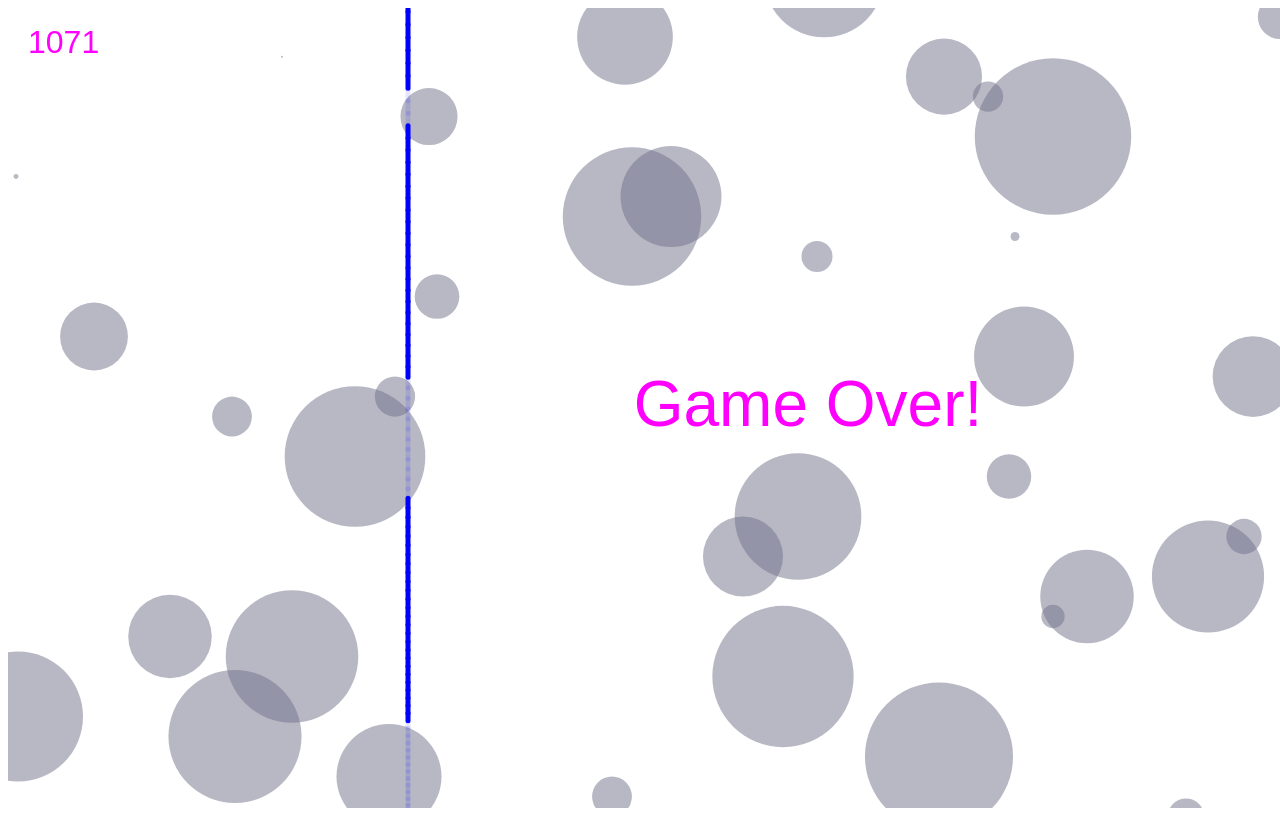
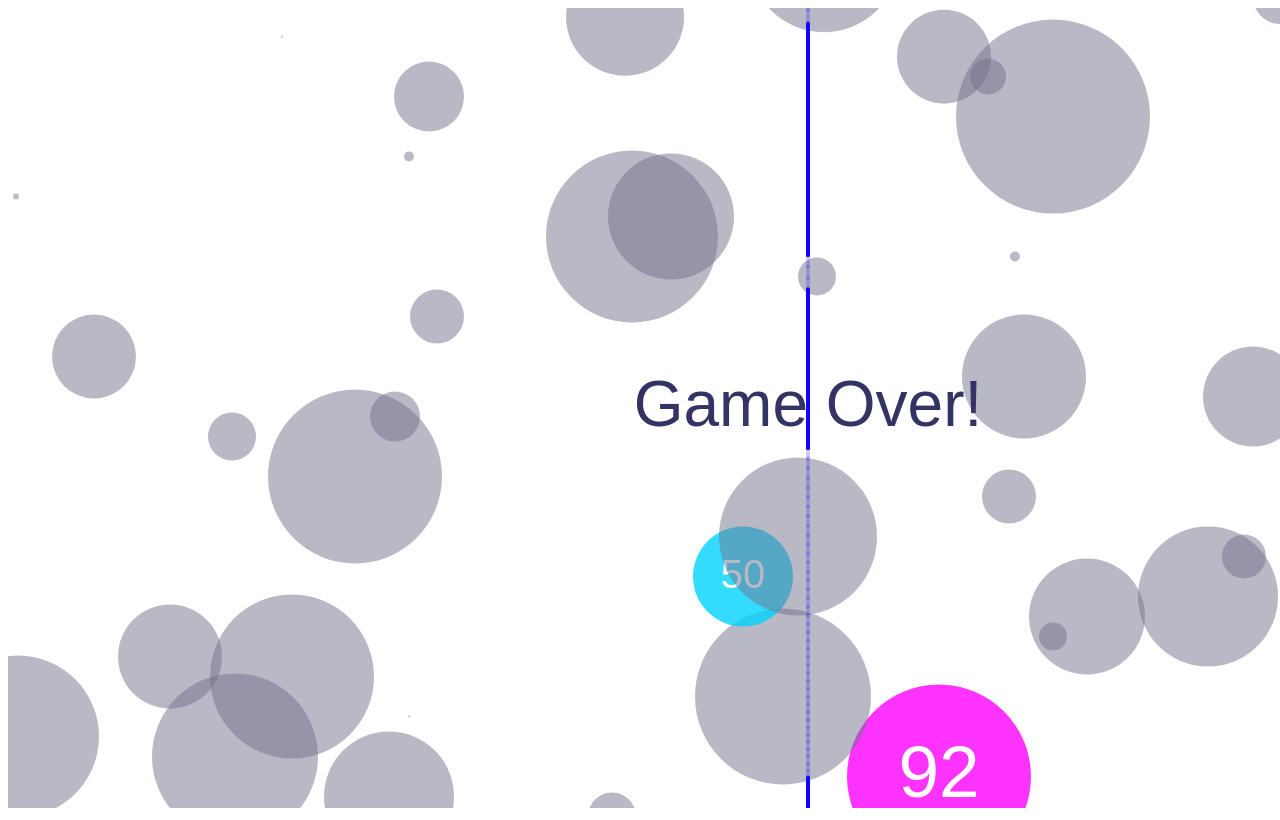
Before and after one commit to semicolin/solarskier, a plain HTML site: page index.html in a window 1280 px wide. Shown: the top 820 px of the page. Drawn offline with Linux system fonts and the light colour scheme.

Commit message:
scoring, optimization, cleanup

```diff
--- a/ski.js
+++ b/ski.js
@@ -4,11 +4,11 @@ jQuery(function($) {
         KEY_RIGHT = 39,
         KEY_DOWN = 40,
         KEY_SPACE = 32;
-    var LEFT = 1,
-        RIGHT = 2;
+    var LEFT = -1,
+        STRAIGHT = 0,
+        RIGHT = 1;
     var game = {
         fps: 30,
-        scrollPos: 0,
         scrollSpeed: 2,
         scrollAccel: 0.001,
         gameOver: false,
@@ -17,50 +17,48 @@ jQuery(function($) {
             this.context = canvas.get(0).getContext('2d');
             this.width = this.canvas.width();
             this.height = this.canvas.height();
+            this.scrollPos = 0;
+            this.gameOver = false;
+            level.init(this.width, this.height);
+            player.init(this.width, this.height);
+            score.init();
             this.keys = {};
             $(document).on('keydown', this.keydown.bind(this));
             $(document).on('keyup', this.keyup.bind(this));
-            level.init(this.width, this.height);
-            this.gameOver = false;
             setInterval(this.tick.bind(this), 1000 / this.fps);
         },
         tick: function() {
-            if (this.gameOver) {
-                if (this.scrollPos > 0) {
-                    this.scrollPos += this.scrollSpeed;
-                    this.context.setTransform(1,0,0,1,0,this.scrollPos);
-                }
-                this.context.clearRect(0, -this.scrollPos, this.width, this.height);
-                level.draw(this.context, this.scrollPos);
-                player.draw(this.context, this.scrollPos);
-                score.draw(this.context, this.scrollPos);
-                this.context.fillStyle = color(300);
-                this.context.font = '64px sans-serif';
-                this.context.textAlign = 'center';
-                this.context.textBaseline = 'middle';
-                this.context.fillText('Game Over!', this.width/2, this.height/2 - this.scrollPos);
-            } else {
-                this.scrollSpeed += this.scrollAccel;
-                this.scrollPos += this.scrollSpeed;
-                this.context.setTransform(1,0,0,1,0,this.scrollPos);
-                this.context.clearRect(0, -this.scrollPos, this.width, this.height);
-                //this.context.translate(0, this.scrollSpeed);
-                /*
-                if (player.y < 100 - this.scrollPos) {
-                    this.scrollSpeed = -player.speed * Math.sin(player.bearing);
-                } */
+            this.scrollSpeed += this.scrollAccel;
+            if (this.scrollPos <= 0) {
+                this.scrollPos -= this.scrollSpeed;
+            }
+            this.context.setTransform(1,0,0,1,0,-this.scrollPos);
+            this.context.clearRect(0, this.scrollPos, this.width, this.height);
+            if (!this.gameOver) {
                 level.update(this.scrollPos);
                 player.update();
-                score.update();
-                level.draw(this.context, this.scrollPos);
-                player.draw(this.context, this.scrollPos);
-                score.draw(this.context, this.scrollPos);
-                if (player.x < 0 || player.y < 0 - this.scrollPos || player.x > this.width || player.y > this.height - this.scrollPos) {
-                    this.scrollSpeed = -3;
-                    //level.firstObstacle = 0;
-                    this.gameOver = true;
-                }
             }
+            level.clip(this.scrollPos, this.scrollPos + this.height);
+            player.clip(this.scrollPos, this.scrollPos + this.height);
+            level.draw(this.context);
+            player.draw(this.context);
+            score.draw(this.context, this.scrollPos);
+            if (this.gameOver) {
+                this.drawGameOver();
+            }
+            if (player.x < 0 || player.y < 0 + this.scrollPos || player.x > this.width || player.y > this.height + this.scrollPos) {
+                this.gameOver = true;
+                this.scrollAccel = 0;
+                this.scrollSpeed = -3;
+                score.save();
+            }
+        },
+        drawGameOver: function() {
+            this.context.fillStyle = '#333366';
+            this.context.font = '64px sans-serif';
+            this.context.textAlign = 'center';
+            this.context.textBaseline = 'middle';
+            this.context.fillText('Game Over!', this.width/2, this.height/2 + this.scrollPos);
         },
         keydown: function(e) {
             this.keys[e.which] = true;
@@ -70,81 +68,101 @@ jQuery(function($) {
         }
     };
     var score = {
-        dist: 0,
-        update: function() {
-            this.dist += player.speed;
+        init: function() {
+            this.points = 0;
+            this.best = 0;
+            if (document.cookie) {
+                this.best = document.cookie.split('=')[1];
+            }
         },
-        draw: function(ctx, pos) {
-            ctx.fillStyle = color(300);
-            ctx.font = '32px sans-serif';
-            ctx.textAlign = 'left';
-            ctx.textBaseline = 'top';
-            ctx.fillText(Math.floor(this.dist), 20, 20 - pos);
-
-            ctx.fillStyle = color(180);
+        draw: function(ctx, top) {
             ctx.textAlign = 'right';
             ctx.textBaseline = 'top';
-            ctx.fillText(player.history.length, game.width - 20, 20 - pos);
+
+            ctx.fillStyle = color(player.hue);
+            ctx.font = '32px sans-serif';
+            ctx.fillText(this.format(this.points), game.width - 20, top + 80);
+            ctx.font = '16px sans-serif';
+            ctx.fillText('score', game.width - 20, top + 110);
+
+            ctx.fillStyle = color(player.hueBase - (player.hue - player.hueBase));
+            ctx.font = '32px sans-serif';
+            ctx.fillText(this.format(this.best), game.width - 20, top + 20);
+            ctx.font = '16px sans-serif';
+            ctx.fillText('best', game.width - 20, top + 50);
+        },
+        format: function(pts) {
+            var string = '' + pts;
+            var result = '';
+            for (var i=1; i<=string.length; i++) {
+                result = string[string.length-i] + result
+                if (i%3===0) {
+                    result = ' ' + result;
+                }
+            }
+            return result;
+        },
+        save: function() {
+            if (this.points > this.best) {
+                this.best = this.points;
+                var d = new Date();
+                d.setTime(d.getTime()+(365*24*60*60*1000));
+                document.cookie = 'best=' + this.best + ';expires=' + d.toGMTString();
+            }
         }
     };
     var player = {
-        bearing: -Math.PI/2,
-        x: 400,
-        y: 800,
-        hue: 240,
-        hueBase: 240,
-        hueMax: 300,
-        hueMin: 180,
+        hueBase: 245,
+        hueShift: 55,
         hueStep: 5,
-        width: 5,
-        widthBase: 5,
-        widthStep: 3,
-        widthMin: 3,
-        charge: 0,
-        chargeDir: null,
-        chargeMax: 10,
-        chargeSpeed: 0.2,
-        chargeSpeedTurn: 0.1,
-        jump: 0,
-        jumpSpeed: 1,
-        speed: 3,
+        widthBase: 4,
+        widthStep: 0.1,
+        speedMin: 3,
         accel: 0.08,
-        deccel: 0.05,
-        speedMin: 3,
+        deccel: 0.001,
         turnRate: Math.PI/20,
-        turnDur: 0,
-        historyMax: 100,
-        history: [],
-        update: function() {
-            var turning;
-            var charging = game.keys[KEY_SPACE];
-            var obstacle = level.isObstacle(this.x, this.y);
-
+        frictionMax: 200,
+        recovery: 22,
+        init: function(width, height) {
+            this.x = Math.floor(width/2);
+            this.y = height - 1;
+            this.bearing = -Math.PI/2;
+            this.history = [];
+            this.historyMin = 0;
+            this.historyMax = 0;
+            this.width = this.widthBase;
+            this.hue = this.hueBase;
+            this.speed = this.speedMin;
+            this.friction = 0;
+            this.obstructed = false;
+        },
+        update: function(top, bottom) {
             // TURN
-            if (game.keys[KEY_LEFT] && this.chargeDir !== 'right' && !obstacle) { // && this.jump <= 0
-                turning = 'left';
-                this.turnDur += 1;
-                //this.speed -= this.deccel;
-                this.speed -= this.turnDur * this.turnDur * 0.0005;
-                this.bearing -= this.turnRate;
-                if (this.hue > this.hueMin) {
+            if (game.keys[KEY_LEFT] && !this.obstructed && this.turning !== RIGHT) { // && this.jump <= 0  && this.chargeDir !== RIGHT
+                this.turning = LEFT;
+                this.friction += this.speed;
+                this.friction = Math.min(this.friction, this.frictionMax);
+                this.speed -= this.friction * this.deccel;
+                this.bearing = (this.bearing - this.turnRate) % (2*Math.PI);
+                if (this.hue > this.hueBase - this.hueShift) {
                     this.hue -= this.hueStep;
                 }
-            } else if(game.keys[KEY_RIGHT] && this.chargeDir !== 'left' && !obstacle) { // && this.jump <= 0
-                turning = 'right';
-                this.turnDur += 1;
-                //this.speed -= this.deccel;
-                this.speed -= this.turnDur * this.turnDur * 0.0005;
-                this.bearing += this.turnRate;
-                if (this.hue < this.hueMax) {
+            } else if(game.keys[KEY_RIGHT] && !this.obstructed && this.turning !== LEFT) { // && this.jump <= 0 && this.chargeDir !== LEFT
+                this.turning = RIGHT;
+                this.friction += this.speed;
+                this.friction = Math.min(this.friction, this.frictionMax);
+                this.speed -= this.friction * this.deccel;
+                this.bearing = (this.bearing + this.turnRate) % (2*Math.PI);
+                if (this.hue < this.hueBase + this.hueShift) {
                     this.hue += this.hueStep;
                 }
             } else {
-                turning = false;
-                this.turnDur = 0;
-                if (this.jump <= 0) {
-                    this.speed += this.accel;
+                this.friction -= this.recovery;
+                if (this.friction <= 0) {
+                    this.friction = 0;
+                    this.turning = STRAIGHT;
                 }
+                this.speed += this.accel;
                 if (this.hue > this.hueBase) {
                     this.hue -= this.hueStep;
                 } else if (this.hue < this.hueBase) {
@@ -152,53 +170,15 @@ jQuery(function($) {
                 }
             }
 
-            // CHARGE
-            if((charging || turning) && this.jump <= 0 && this.charge < this.chargeMax) {
-                if (charging) {
-                    this.charge += this.chargeSpeed;
-                    this.jump -= this.chargeSpeed;
-                }
-                if (turning) {
-                    if (!this.chargeDir) {
-                        this.chargeDir = turning;
-                    }
-                    if (this.chargeDir === turning) {
-                        this.charge += this.chargeSpeedTurn * this.speed/3;
-                        this.jump -= this.chargeSpeedTurn * this.speed/3;
-                    }
-                }
-            // JUMP
-            } else if (this.charge > 0) {
-                this.jump += this.jumpSpeed;
-                if (this.jump > 0) {
-                    this.charge -= this.jumpSpeed;
-                }
-            // FALL
-            } else if (this.jump > 0) {
-                this.chargeDir = null;
-                this.jump -= this.jumpSpeed;
-                if (this.jump < 0) {
-                    this.jump = 0;
-                }
-                this.charge = 0;
-            }
-            this.width = this.widthBase - this.widthStep * this.jump;
-            if (this.width < this.widthMin) { this.width = this.widthMin; }
-
-            /*
-            this.alpha = 1 - this.jump * 0.2;
-            if (this.alpha < 0.1) { this.alpha = 0.1; }
-            */
+            this.alpha = 1;
+            this.alpha = this.obstructed ? 0.2 : this.alpha;
 
             // MOVE
-            if (this.speed < this.speedMin) {
-                this.speed = this.speedMin;
-            }
+            this.speed = Math.max(this.speed, this.speedMin);
             this.x += this.speed * Math.cos(this.bearing);
             this.y += this.speed * Math.sin(this.bearing);
 
-            this.alpha = 1;
-            if (obstacle) { this.alpha = 0.1; }
+            this.width = this.widthBase + this.widthStep * this.friction;
 
             this.history.push({
                 x: this.x,
@@ -206,20 +186,28 @@ jQuery(function($) {
                 w: this.width,
                 c: color(this.hue, this.alpha)
             });
-            /*
-            if (this.history.length > this.historyMax) {
-                this.history.shift();
-            }*/
-            console.log('charge: ' + this.charge + '   jump: ' + this.jump + '   dir: ' + this.chargeDir + '  hist: ' + this.history.length);
+            this.historyMax += 1;
+        },
+        clip: function(top, bottom) {
+            while (this.history[this.historyMin].y > bottom + 20) {
+                this.historyMin += 1;
+            }
+            while (this.history[this.historyMax-1].y < top - 20) {
+                this.historyMax -= 1;
+            }
+            if (this.historyMin > 0 && this.history[this.historyMin-1].y < bottom + 20) {
+                this.historyMin = Math.max(0, this.historyMax - 600);
+            }
+            //console.log('player',this.historyMin, this.historyMax, this.history.length);
         },
         draw: function(ctx) {
             ctx.lineWidth = this.width;
             ctx.strokeStyle = color(this.hue, this.alpha);
             ctx.lineCap = 'round';
             var h0 = 0; // Math.max(0, this.history.length - this.historyMax);
-            var x = this.history[h0].x;
-            var y = this.history[h0].y;
-            for (var i=h0+1; i<this.history.length; i++) {
+            var x = this.history[this.historyMin].x;
+            var y = this.history[this.historyMin].y;
+            for (var i=this.historyMin+1; i<this.history.length; i++) {
                 var h = this.history[i];
                 ctx.lineWidth = h.w;
                 ctx.strokeStyle = h.c;
@@ -233,61 +221,101 @@ jQuery(function($) {
         }
     };
     var level = {
-        obstacleRate: 20,
+        obstacleRateBase: 20,
         obstacleRateAccel: 0.002,
-        radiusMax: 80,
+        radiusMax: 100,
+        slalomDist: 50,
         init: function(width, height) {
+            this.obstacleRate = this.obstacleRateBase;
             this.width = width;
-            this.height= height;
+            this.height = height;
             this.obstacles = [];
-            for (var i=this.height+this.radiusMax; i>-this.radiusMax; i-=this.obstacleRate) {
+            for (var i=height+this.radiusMax; i>-this.radiusMax; i-=this.obstacleRate) {
                 this.addObstacle(i);
             }
-            this.firstObstacle = 0;
+            this.obstacleMin = 0;
+            this.obstacleMax = this.obstacles.length;
+            this.styleSlalomLeft = color(player.hueBase - player.hueShift, 0.8);
+            this.styleSlalomRight = color(player.hueBase + player.hueShift, 0.8);
         },
-        update: function(pos) {
-            //console.log('pos: ' + pos + '   obs: ' + this.obstacles[this.obstacles.length-1].y);
+        update: function(top) {
             this.obstacleRate -= this.obstacleRateAccel;
             while (true) {
                 var nextObstacle = this.obstacles[this.obstacles.length-1].y - this.obstacleRate;
-                if (nextObstacle < -pos-this.radiusMax) { break; }
+                if (nextObstacle < top - this.radiusMax) { break; }
                 this.addObstacle(nextObstacle);
+                this.obstacleMax += 1;
             }
-            /*
-            if (pos % 12 === 0) {
-                // this.obstacles.shift();
-                this.firstObstacle += 1;
-                this.addObstacle(-pos-100);
-            } */
+            var x = player.x;
+            var y = player.y;
+            var b = (player.bearing + 2*Math.PI);
+            player.obstructed = false;
+            for (var i=this.obstacleMin; i<this.obstacleMax; i++) {
+                var o = this.obstacles[i];
+                var dx = x - o.x;
+                var dy = y - o.y;
+                var rs = o.r + this.slalomDist;
+                var sumSq = dx*dx + dy*dy;
+                if (sumSq < o.r*o.r) { // hit obstacle
+                    player.obstructed = true;
+                    o.hit = true;
+                    if (o.s) {
+                        score.points -= o.r;
+                        o.s = false;
+                    }
+                } else if (!o.hit && !o.s && sumSq < rs*rs) { // slalom obstacle
+                    var a = Math.atan2(o.y - y, o.x - x);
+                    var diff = (b - a + 2*Math.PI) % (2*Math.PI);
+                    if (Math.PI/4 < diff && diff < 3*Math.PI/4) {
+                        o.s = LEFT;
+                        score.points += o.r;
+                    } else if (5*Math.PI/4 < diff && diff < 7*Math.PI/4) {
+                        o.s = RIGHT;
+                        score.points += o.r;
+                    }
+                }
+            }
+        },
+        clip: function(top, bottom) {
+            while (this.obstacles[this.obstacleMin].y > bottom + this.radiusMax) {
+                this.obstacleMin += 1;
+            }
+            while (this.obstacleMin > 0 && this.obstacles[this.obstacleMin-1].y < bottom + this.radiusMax) {
+                this.obstacleMin -= 1;
+            }
+            while (this.obstacles[this.obstacleMax-1].y < top - this.radiusMax) {
+                this.obstacleMax -= 1;
+            }
+            //console.log('obstacles',this.obstacleMin, this.obstacleMax, this.obstacles.length);
         },
         draw: function(ctx) {
-            ctx.fillStyle = 'hsla(240,10%,50%,0.5)';
-            //for (var i=this.firstObstacle; i<this.obstacles.length; i++) {
-            for (var i=0; i<this.obstacles.length; i++) {
+            for (var i=this.obstacleMin; i<this.obstacleMax; i++) {
                 var o = this.obstacles[i];
+                if (o.s === LEFT) {
+                    ctx.fillStyle = this.styleSlalomLeft;
+                } else if (o.s === RIGHT) {
+                    ctx.fillStyle = this.styleSlalomRight;
+                } else {
+                    ctx.fillStyle = 'hsla(245,10%,50%,0.5)';
+                }
                 ctx.beginPath();
                 ctx.arc(o.x,o.y,o.r,0,2*Math.PI);
                 ctx.fill();
+                if (o.s) {
+                    ctx.fillStyle = 'white';
+                    ctx.font = Math.floor(o.r*0.8) + 'px sans-serif';
+                    ctx.textAlign = 'center';
+                    ctx.textBaseline = 'middle';
+                    ctx.fillText(o.r, o.x, o.y);
+                }
             }
         },
         addObstacle: function(y) {
             this.obstacles.push({
                 x: Math.floor(Math.random() * this.width),
                 y: y,
-                r: Math.random()*this.radiusMax
+                r: Math.floor(Math.random()*this.radiusMax)
             });
-        },
-        isObstacle: function(x,y) {
-            //for (var i=this.firstObstacle; i<this.obstacles.length; i++) {
-            for (var i=0; i<this.obstacles.length; i++) {
-                var o = this.obstacles[i];
-                var dx = x - o.x;
-                var dy = y - o.y;
-                if (dx*dx + dy*dy < o.r*o.r) {
-                    return true;
-                }
-            }
-            return false;
         }
     }
     function color(hue, alpha) {
```
Also changed, not shown: index.html (+1 -2 lines).
